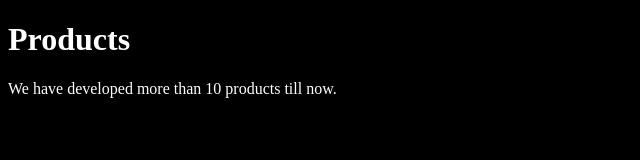
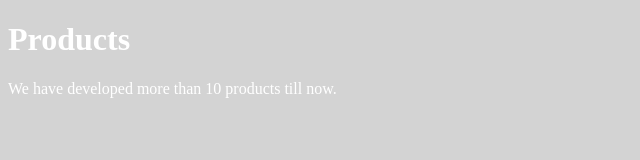
Before and after one commit to nickctomlin/nickctomlin.github.io, a plain HTML site: page index.html in a window 1280 px wide. Shown: the whole page, without its empty margins (0-640 px from the left). Drawn offline with Linux system fonts and the light colour scheme.

Commit message:
Update index.html

```diff
--- a/index.html
+++ b/index.html
@@ -3,7 +3,7 @@
    <head>
       <title>HTML Backgorund Color</title>
    </head>
-   <body style="background-color:black;">
+   <body style="background-color:LightGray;">
       <h1 style="color:white">Products</h1>
       <p style="color:white">We have developed more than 10 products till now.</p>
    </body>
```
